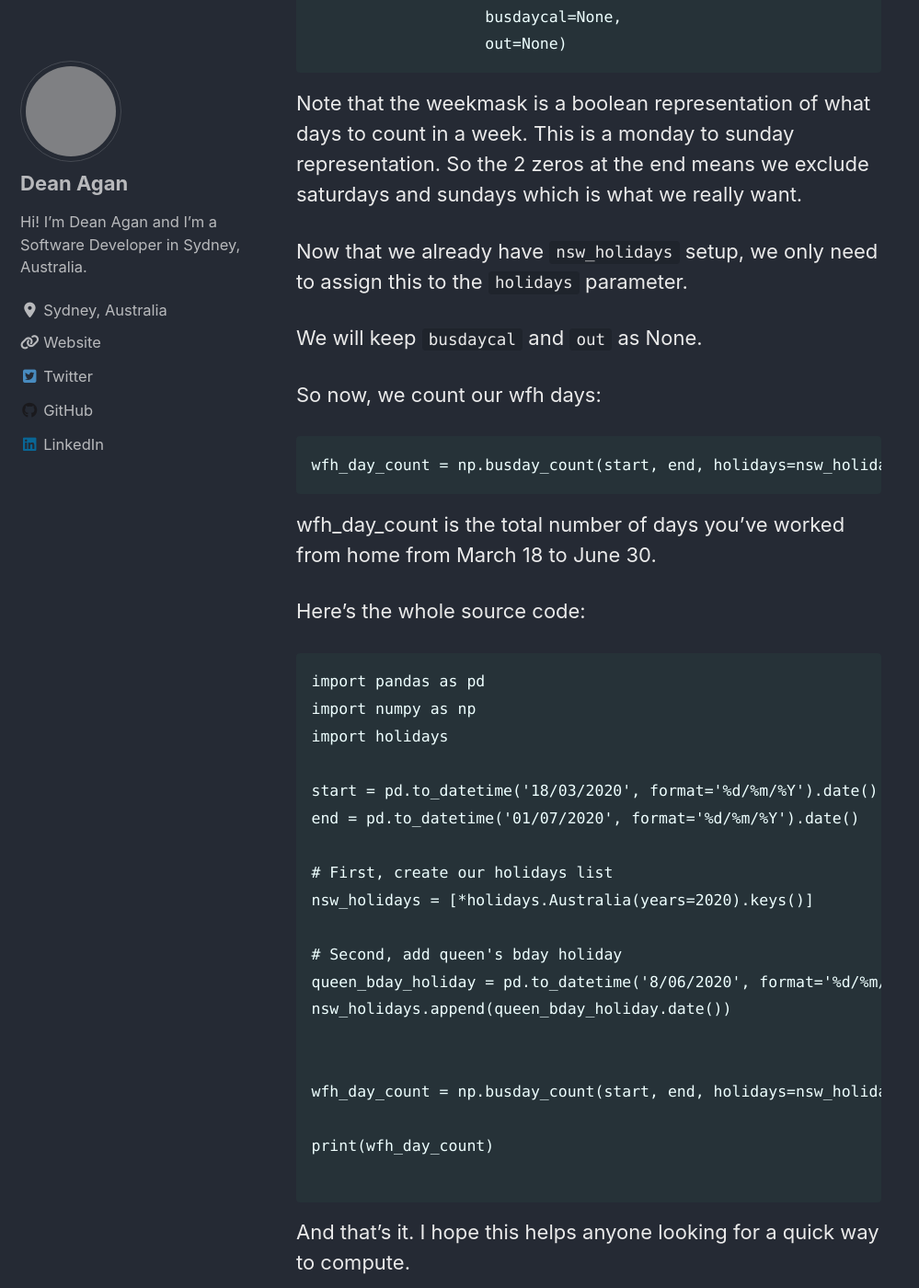
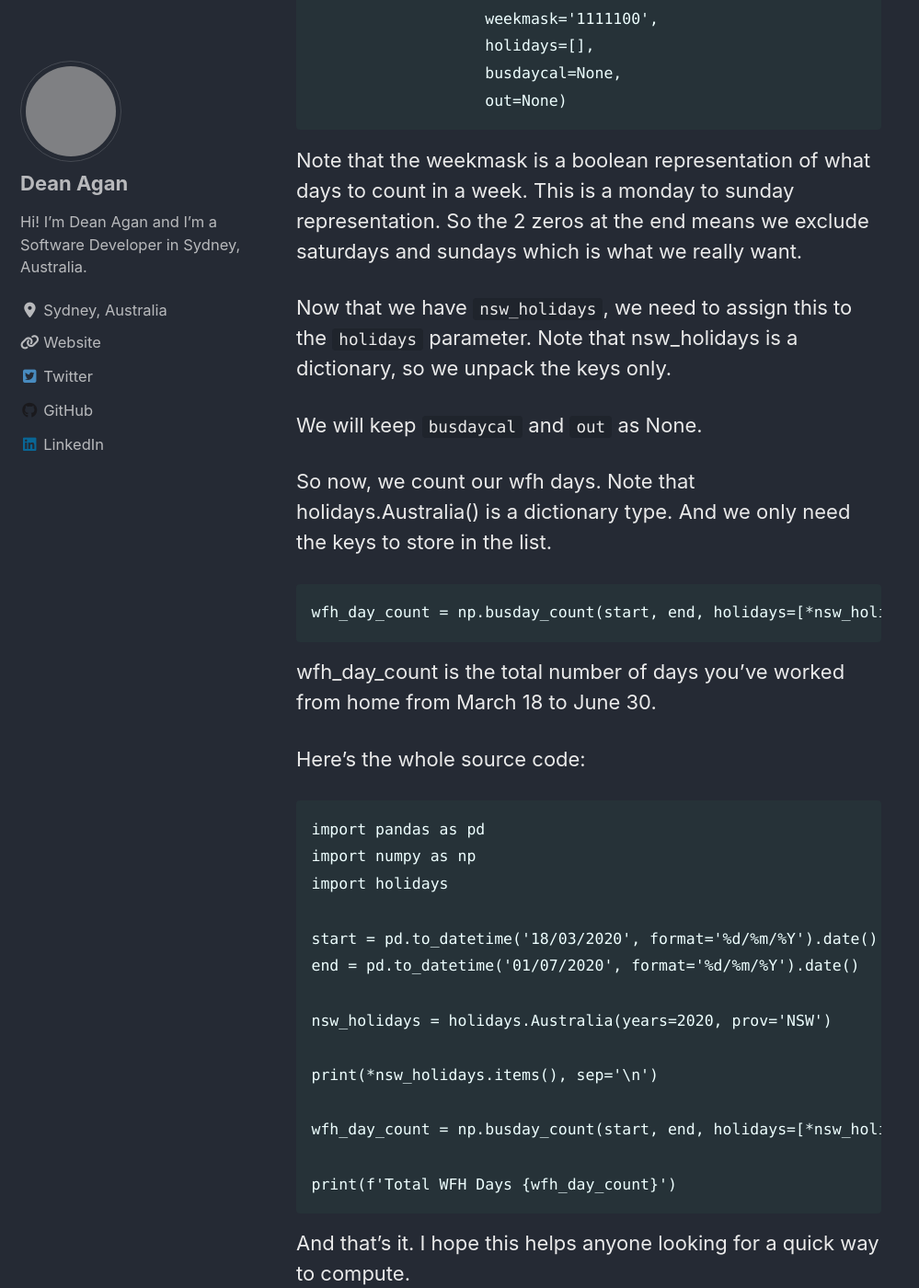
Before and after one commit to deanagan/deanagan.github.io, a Jekyll site: the page built from _posts/2020-07-23-Using-Python-To-Compute-Start-To-End-Dates.md, in a window 1280 px wide and 1400 px high, scrolled down 3226 px. Shown: the whole window at 92% size, without its empty margins (0-999 px from the left). Built offline with Jekyll 4.4.1, drawn with Linux system fonts in a browser that asks for light colours; cached includes are drawn as plain includes; nearby versions of some CDN libraries; some of the changed text lies outside the part shown; grey boxes are pictures that could not be loaded.

Commit message:
Update entry to use prov argument instead

````diff
--- a/_posts/2020-07-23-Using-Python-To-Compute-Start-To-End-Dates.md
+++ b/_posts/2020-07-23-Using-Python-To-Compute-Start-To-End-Dates.md
@@ -64,19 +64,20 @@ Below is what `holidays.Australia` contains.
 (datetime.date(2020, 12, 26), 'Boxing Day')
 (datetime.date(2020, 12, 28), 'Boxing Day (Observed)')
 ```
+This is default to `ACT`.
+
+States can have different holidays. The Queen's Birthday holiday on June 8th isn't on the list by default as it is not the same in NSW.
+
+So let's add that in by providing a `prov` argument `NSW`.
 
 
-
-States can have different holidays. The Queen's Birthday holiday on June 8th isn't on the list. So let's add that in.
-
-Note that holidays.Australia() is a dictionary type. And we only need the keys to store in the list.
 ```
 # First, create our holidays list
-nsw_holidays = [*holidays.Australia(years=2020).keys()]
+nsw_holidays = [*holidays.Australia(years=2020, prov='NSW').keys()]
 
-# Second, add queen's bday holiday
-queen_bday_holiday = pd.to_datetime('8/06/2020', format='%d/%m/%Y')
-nsw_holidays.append(queen_bday_holiday.date())
+# Note, add any holiday or absences manually if any
+# sick_leave = pd.to_datetime('29/06/2020', format='%d/%m/%Y').date()
+# nsw_holidays[sick_leave] = "Colds"
 ```
 
 Now that we're all setup, let's call the `busday_count` function in numpy.
@@ -96,13 +97,13 @@ numpy.busday_count(begindates,
 
 Note that the weekmask is a boolean representation of what days to count in a week. This is a monday to sunday representation. So the 2 zeros at the end means we exclude saturdays and sundays which is what we really want.
 
-Now that we already have `nsw_holidays` setup, we only need to assign this to the `holidays` parameter.
+Now that we have `nsw_holidays`, we need to assign this to the `holidays` parameter. Note that nsw_holidays is a dictionary, so we unpack the keys only.
 
 We will keep `busdaycal` and `out` as None.
 
-So now, we count our wfh days:
+So now, we count our wfh days. Note that holidays.Australia() is a dictionary type. And we only need the keys to store in the list.
 ```
-wfh_day_count = np.busday_count(start, end, holidays=nsw_holidays)
+wfh_day_count = np.busday_count(start, end, holidays=[*nsw_holidays.keys()])
 ```
 
 wfh_day_count is the total number of days you've worked from home from March 18 to June 30.
@@ -116,18 +117,13 @@ import holidays
 start = pd.to_datetime('18/03/2020', format='%d/%m/%Y').date()
 end = pd.to_datetime('01/07/2020', format='%d/%m/%Y').date()
 
-# First, create our holidays list
-nsw_holidays = [*holidays.Australia(years=2020).keys()]
+nsw_holidays = holidays.Australia(years=2020, prov='NSW')
 
-# Second, add queen's bday holiday
-queen_bday_holiday = pd.to_datetime('8/06/2020', format='%d/%m/%Y')
-nsw_holidays.append(queen_bday_holiday.date())
+print(*nsw_holidays.items(), sep='\n')
 
+wfh_day_count = np.busday_count(start, end, holidays=[*nsw_holidays.keys()])
 
-wfh_day_count = np.busday_count(start, end, holidays=nsw_holidays)
-
-print(wfh_day_count)
-
+print(f'Total WFH Days {wfh_day_count}')
 ```
 
 And that's it. I hope this helps anyone looking for a quick way to compute.
````
